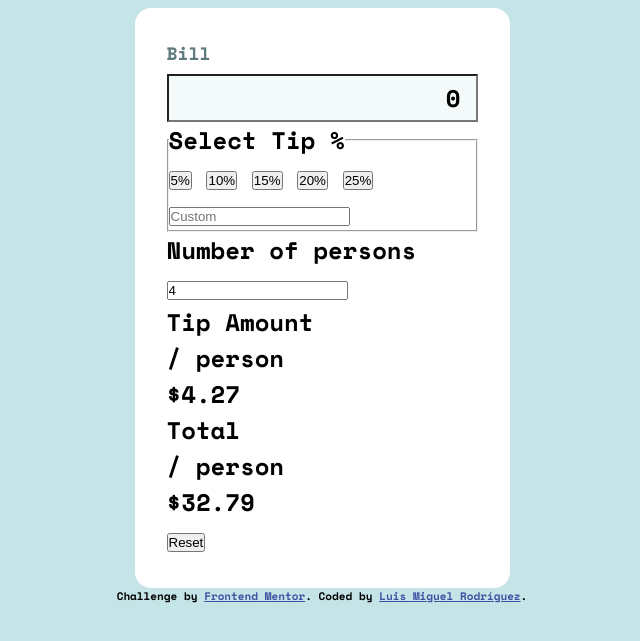
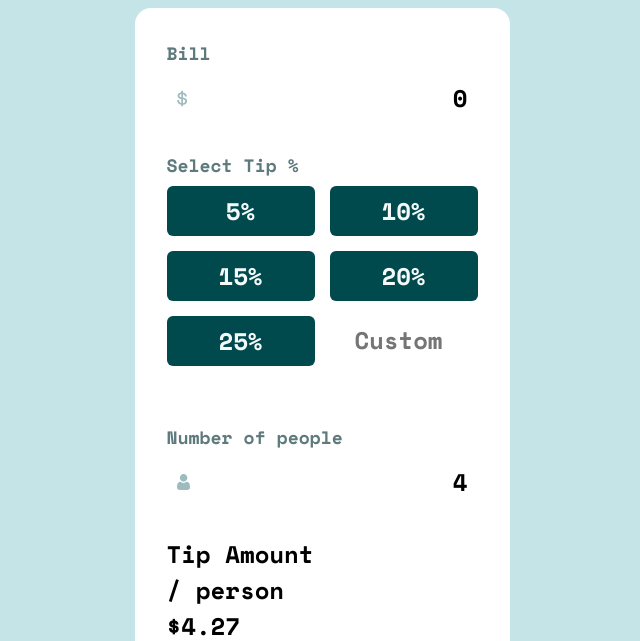
Before and after one commit to luismiguelro/FrontEndMentor-TipCalculatorApp, a plain HTML site: page index.html in a window 1280 px wide. Shown: the part 124-765 px from the top of the page, without its empty margins (318-958 px from the left). Drawn offline with nearby package versions, Linux system fonts and the light colour scheme.

Commit message:
designs section 1: bill btns and inputs

```diff
--- a/index.html
+++ b/index.html
@@ -17,6 +17,8 @@
     <h1 class="header__title">SPLIT<br>TTER</h1>
   </header>
   <section class="calculator-container">
+
+    <!--Section 1-->
     <div class="inputs-section">
 
       <label for="bill" class="inputs-section__bill-label">Bill</label>
@@ -24,19 +26,19 @@
 
       <fieldset class="btns">
         <legend class="btns__legend">Select Tip %</legend>
-        <button class="btns__button btns__button--select">5%</button>
-        <button class="btns__button">10%</button>
-        <button class="btns__button">15%</button>
+        <button class="btns__button">5%</button>
+        <button class="btns__button ">10%</button>
+        <button class="btns__button btns__button--select">15%</button>
         <button class="btns__button">20%</button>
         <button class="btns__button">25%</button>
-        <input type="number" placeholder="Custom">
+        <input type="number" placeholder="Custom" class="btns__custom">
       </fieldset>
 
-      <label for="people" class="inputs-section__people-label">Number of persons</label>
+      <label for="people" class="inputs-section__people-label">Number of people <span class="alert"></span></label>
       <input id="people" class="inputs-section__people-input" type="number" value="4" >
 
     </div>
-
+<!--Section 2-->
     <div class="results-section">
       <div class="results">
 
--- a/sass/_mixins.scss
+++ b/sass/_mixins.scss
@@ -7,11 +7,38 @@
      margin-bottom: 8px;
 }
 
-@mixin input{
+@mixin input($icon){
     font-family: v.$font;
     font-size: 1em;
     text-align: right;
     width: 100%;
     height: 48px;
-    background-color: v.$Very-lightgrayish-cyan;
+    caret-color: v.$Very-lightgrayish-cyan;
+    border-radius: 4px;
+    padding-right: 10px;
+    border: none;
+    width: 100%;
+    height: 48px;
+    margin-bottom: 30px;
+    //quitar flechas
+    &:hover{
+        cursor: pointer;
+    }
+    /*campo total cuenta*/
+    &:focus{
+        outline: none;
+        border: 2px solid v.$Strong-cyan;
+    }
+    /*Eliminar flechas*/
+    &::-webkit-inner-spin-button{
+        -webkit-appearance: none;
+    }
+    //nesting
+    background: {
+        image:url($icon);
+        repeat:no-repeat;
+        position: 10px center;
+    }
+
+
 }
--- a/sass/styles.scss
+++ b/sass/styles.scss
@@ -24,7 +24,51 @@
    @include mx.label
 }
 .inputs-section__bill-input{
-    @include mx.input;
+    @include mx.input("../images/icon-dollar.svg");
+}
+
+/*Botones*/
+.btns{
+    border: none;
+    //uno debajo del otro
+    display: grid;
+    grid-template-columns: 1fr 1fr;
+    gap: 15px;
+    margin-bottom: 30px;
+    &__legend{
+        @include mx.label
+    }
+    &__button{
+        width: 148px;;
+        height: 50px;
+        background-color: v.$Very-dark-cyan;
+        color: v.$Very-lightgrayish-cyan;
+        font-family: v.$font;
+        font-size: 1em;
+        border: none;
+        border-radius: 6px;
+        &:hover{
+            cursor: pointer;
+        }
+
+    }
+    &__custom{
+        @include mx.input(unset);
+        text-align: center;
+        color: v.$Dark-grayish-cyan;
+    }
+}
+
+/*Section input*/
+.inputs-section__people-label{
+    @include mx.label
+}
+
+.inputs-section__people-input{
+    @include mx.input("../images/icon-person.svg")
+}
+.error{
+    border: 2px solid rgb(164, 68, 68);
 }
 
 /*footer*/
```
Also changed, not shown: main.css, 1 other file.
